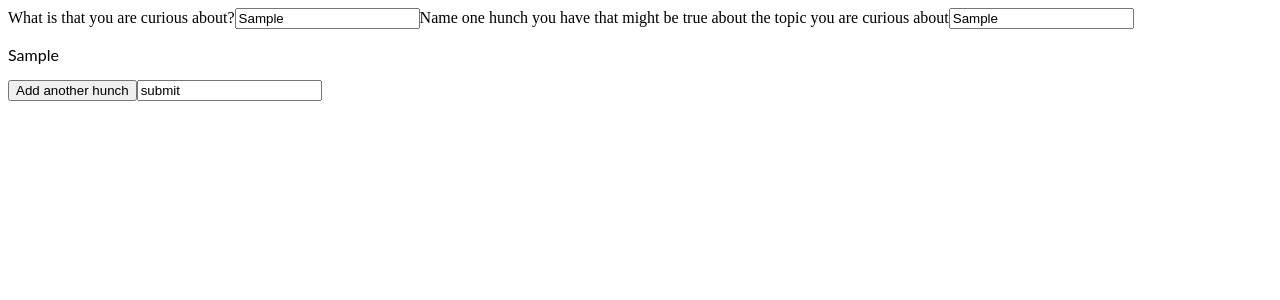
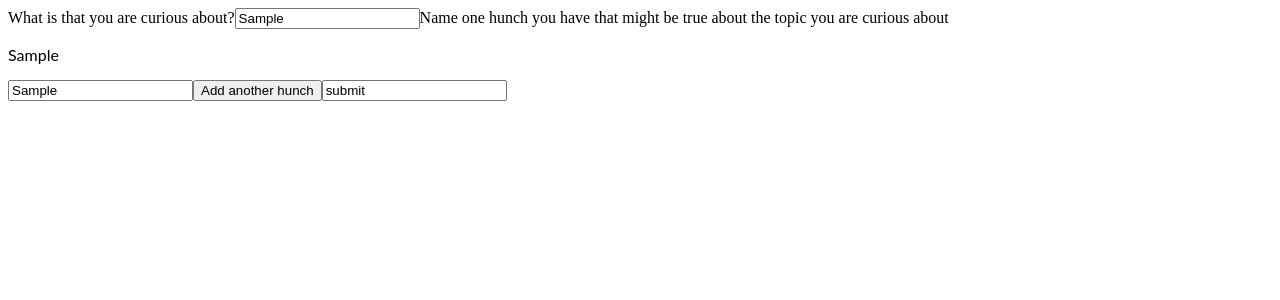
Before and after one commit to sarjir/ExperimentSaga, a React (Create React App) app: page / in a window 1280 px wide. Both pictures are taken after typing "Sample", "Sample" into the empty fields and a click on the button "Add another hunch". Shown: the top 300 px of the page. Built offline with nearby package versions, Linux system fonts and the light colour scheme; no server answers; the database is empty.

Commit message:
move hunches

```diff
--- a/FirstPage/index.tsx
+++ b/FirstPage/index.tsx
@@ -44,7 +44,6 @@ const FirstPage = () => {
   const handleAddHunch = (e) => {
     e.preventDefault();
     setHunches([...hunches, hypothesis]);
-
   };
 
   return (
@@ -56,14 +55,15 @@ const FirstPage = () => {
         Name one hunch you have that might be true about the topic you are
         curious about
       </label>
+      {hunches.map((hunch, i)=>{
+        return <p key={`${hunch}-${i}`}>{hunch}</p>
+      })}
       <input
         onChange={handleOnChange(setHypothesis)}
         id="hypothesis"
         type="text"
       />
-      {hunches.map((hunch, i)=>{
-        return <p key={`${hunch}-${i}`}>{hunch}</p>
-      })}
+
       <button onClick={handleAddHunch}>Add another hunch</button>
 
       <input type="submt" onClick={handleOnSubmit} value="submit" />
```
